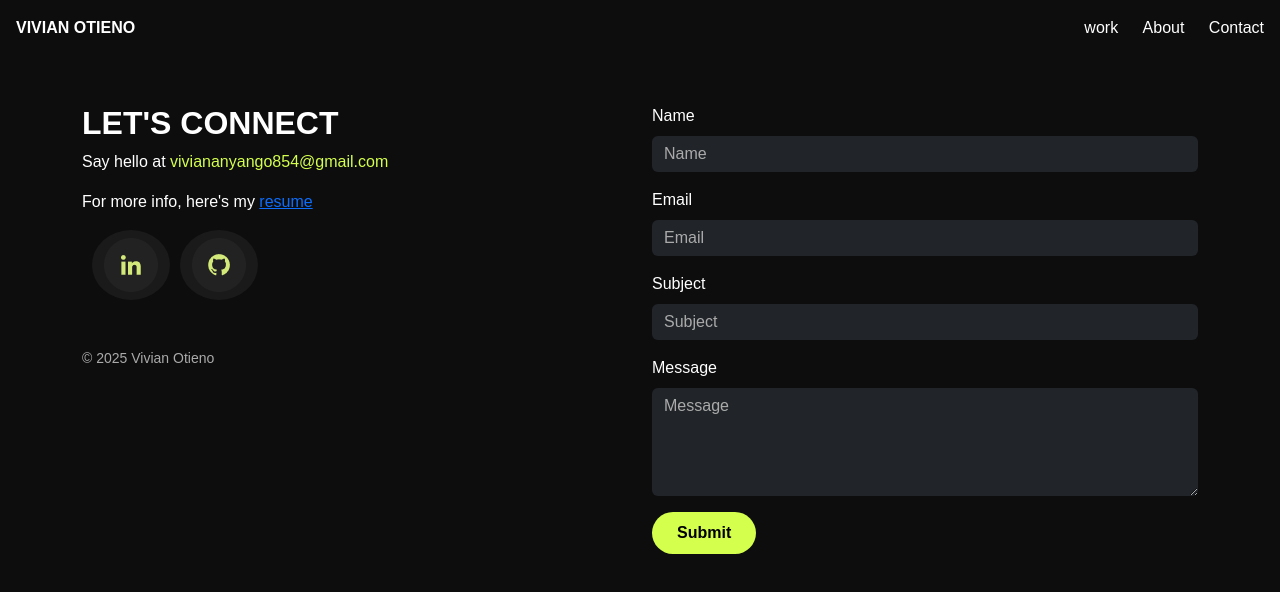
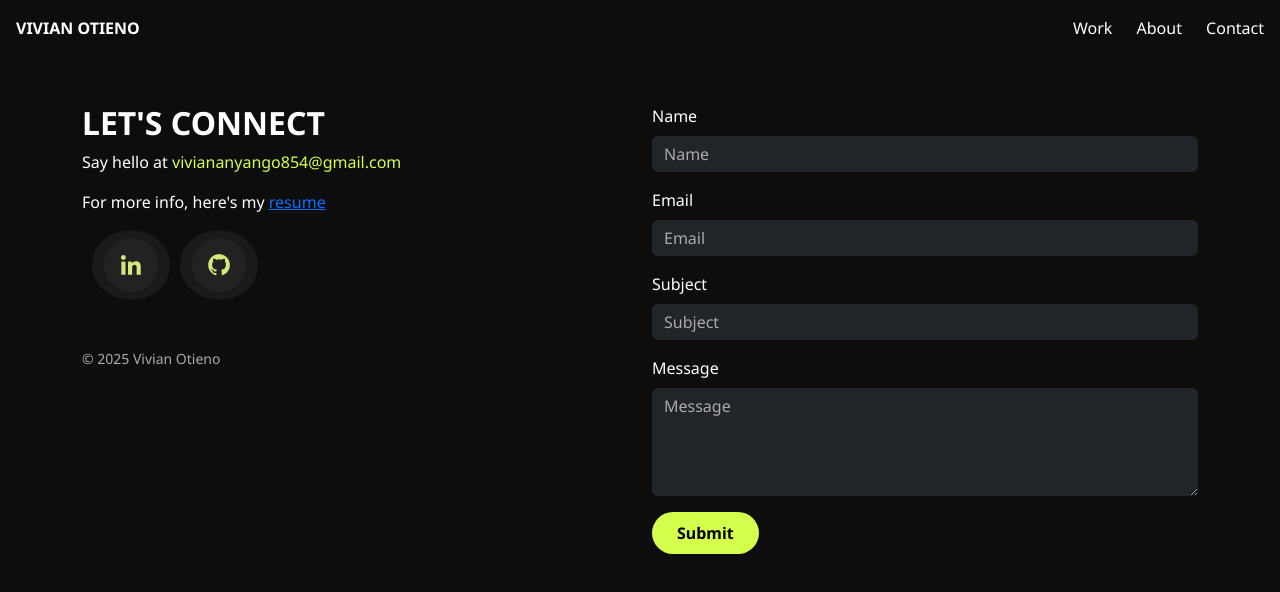
Before and after one commit to v-otieno/capstone-project, a plain HTML site: page contact.html in a window 1280 px wide. Drawn offline with nearby package versions, Linux system fonts and the light colour scheme.

Commit message:
update font

```diff
--- a/contact.html
+++ b/contact.html
@@ -5,13 +5,18 @@
     <meta charset="UTF-8">
     <meta name="viewport" content="width=device-width, initial-scale=1">
     <title>Vivian Otieno Portfolio</title>
+    <link rel="preconnect" href="https://fonts.googleapis.com">
+    <link rel="preconnect" href="https://fonts.gstatic.com" crossorigin>
+    <link href="https://fonts.googleapis.com/css2?family=Noto+Sans:ital,wght@0,100..900;1,100..900&display=swap"
+        rel="stylesheet">
     <link href="https://cdn.jsdelivr.net/npm/bootstrap@5.3.3/dist/css/bootstrap.min.css" rel="stylesheet">
     <link href="https://cdn.jsdelivr.net/npm/bootstrap-icons@1.10.5/font/bootstrap-icons.css" rel="stylesheet">
+
     <style>
         body {
             background-color: #0d0d0d;
             color: white;
-            font-family: Arial, sans-serif;
+            font-family: 'Noto Sans', sans-serif;
         }
 
         .btn-contact {
@@ -87,7 +92,7 @@
     <nav class="d-flex justify-content-between p-3">
         <div class="text-uppercase fw-bold">Vivian Otieno</div>
         <div>
-            <a href="index.html">work</a>
+            <a href="index.html">Work</a>
             <a href="about.html">About</a>
             <a href="contact.html">Contact</a>
         </div>
@@ -101,7 +106,7 @@
                 <h2 class="fw-bold text-uppercase">Let's Connect</h2>
                 <p>Say hello at <a href="mailto:viviananyango854@gmail.com" class="text-decoration-none"
                         style="color: #d4ff4d;">viviananyango854@gmail.com</a></p>
-                <p>For more info, here's my <a href="resume.pdf" class="text-decoration-underline"
+                <p>For more info, here's my <a href="./files/Vivian_Otieno_CV.pdf" class="text-decoration-underline"
                         target="_blank">resume</a></p>
 
                 <!-- Social Media Icons -->
```
Also changed, not shown: about.html (+8 -3 lines), index.html (+3 -4 lines).
